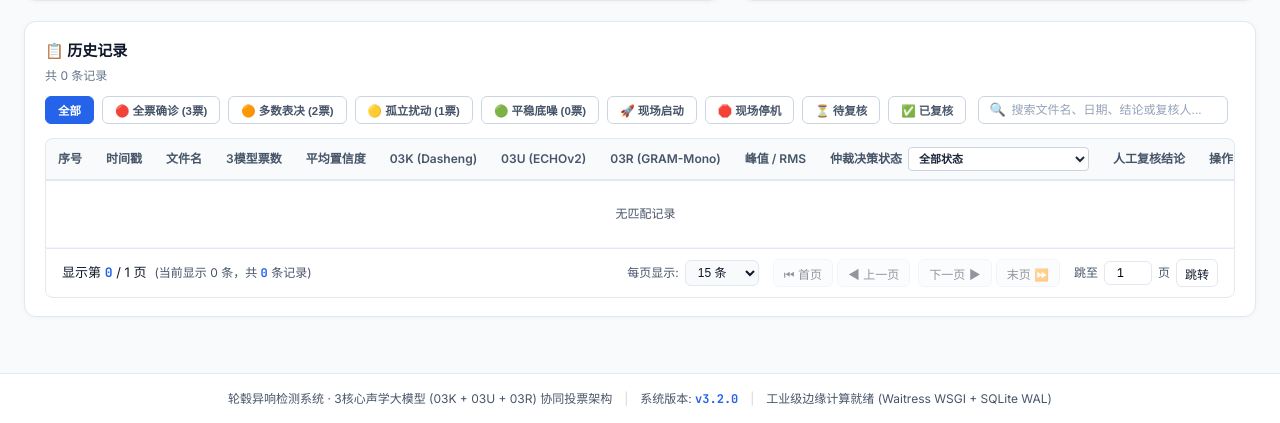
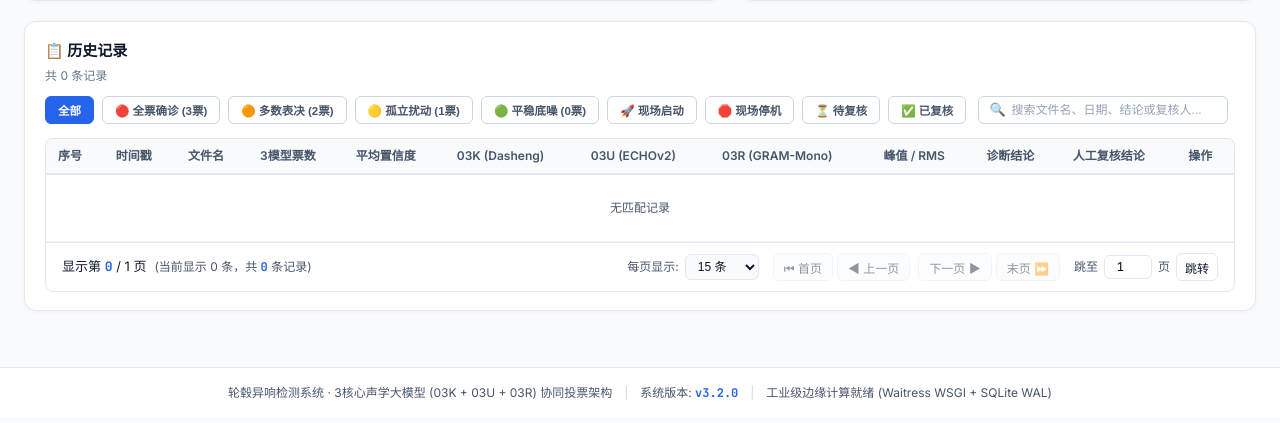
Before and after one commit to chdliulong-svg/hub-audio-detect, a Flask app: page / in a window 1280 px wide. Shown: the part 599-1022 px from the top of the page. After the commit the page ends 999 px from the top, so only its background shows below. Run offline with Flask 2, Linux system fonts and the light colour scheme; data that the repository does not hold is empty; parts of the project's set-up code (start-up, migrations or seed data) failed here and were passed over.

Commit message:
style(ui): clean up table header by replacing ugly native select with sleek '诊断结论' label

```diff
--- a/templates/index.html
+++ b/templates/index.html
@@ -337,21 +337,7 @@
                             <th>03U (ECHOv2)</th>
                             <th>03R (GRAM-Mono)</th>
                             <th>峰值 / RMS</th>
-                            <th>
-                                <div class="th-filter-wrapper">
-                                    <span>仲裁决策状态</span>
-                                    <select id="thConsensusSelect" class="th-select-filter" onchange="handleSelectConsensusFilter(this.value)" title="直接按决策状态下拉筛选">
-                                        <option value="ALL">全部状态</option>
-                                        <option value="NORMAL_CLEAN_NOISE">🟢 NORMAL_CLEAN_NOISE</option>
-                                        <option value="CRITICAL_COLLISION_UNANIMOUS">🔴 全票确诊 (3票)</option>
-                                        <option value="MAJORITY_COLLISION_ALARM">🟠 多数确诊 (2票)</option>
-                                        <option value="ISOLATED_DISTURBANCE_SAFE">🟡 孤立扰动 (1票)</option>
-                                        <option value="MACHINE_STARTUP_SAFE">🚀 现场启动工况</option>
-                                        <option value="MACHINE_SHUTDOWN_SAFE">🛑 现场停机工况</option>
-                                        <option value="HARDWARE_CLIPPING_DISCARD">⚡ 幅值饱和</option>
-                                    </select>
-                                </div>
-                            </th>
+                            <th>诊断结论</th>
                             <th>人工复核结论</th>
                             <th>操作</th>
                         </tr>
@@ -514,7 +500,7 @@
                                 <th style="width: 70px;">03U</th>
                                 <th style="width: 70px;">03R</th>
                                 <th style="width: 110px;">峰值 / RMS</th>
-                                <th style="width: 140px;">仲裁决策状态</th>
+                                <th style="width: 140px;">诊断结论</th>
                                 <th style="width: 100px;">人工复核</th>
                                 <th style="width: 165px; text-align: center;">操作</th>
                             </tr>
```
